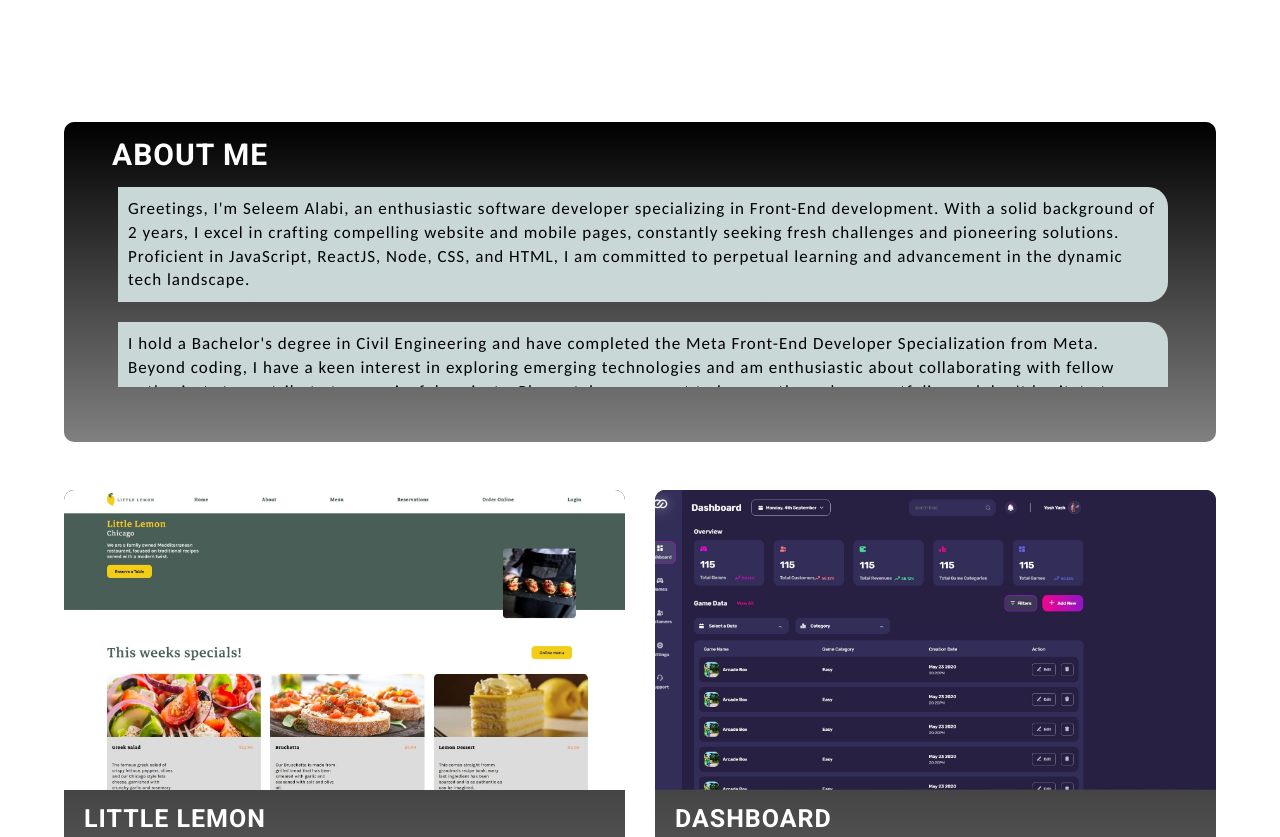
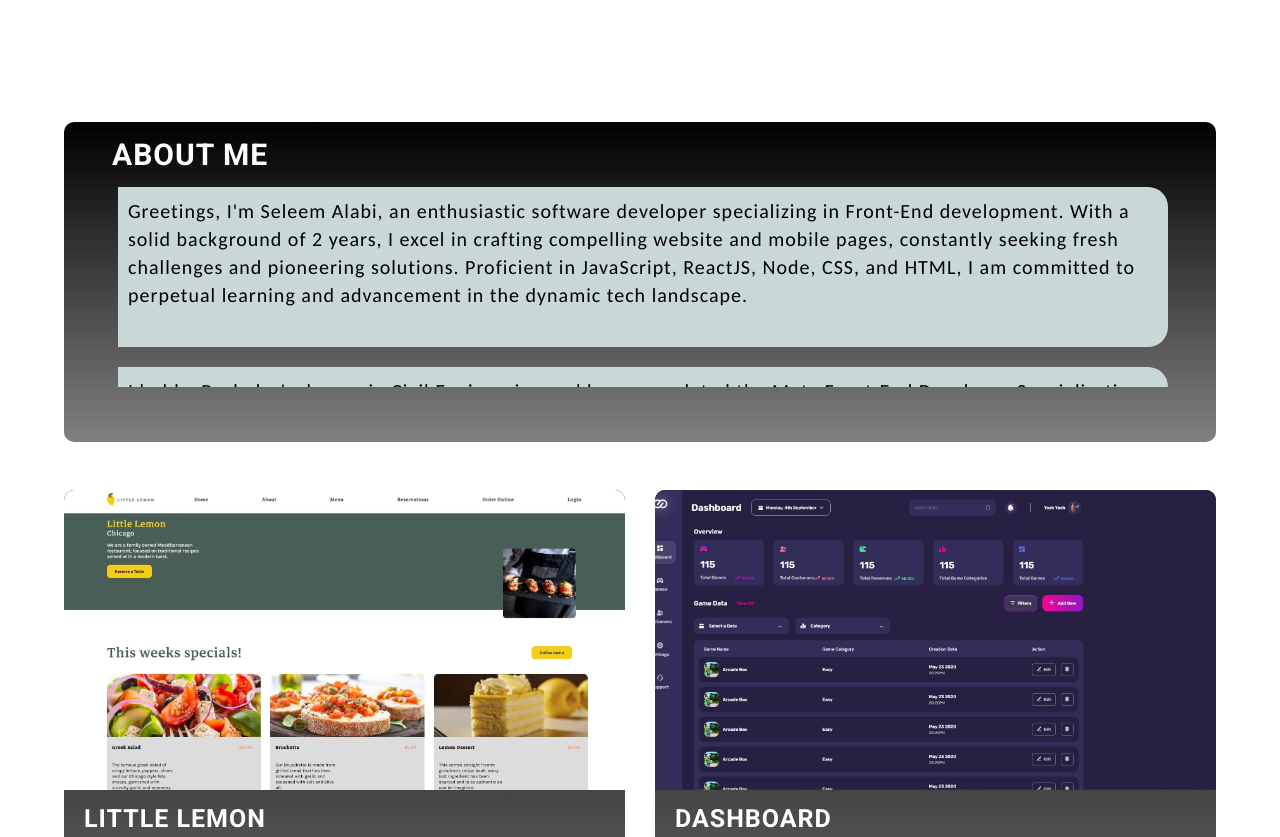
Before and after one commit to leem-dev/labi-portfolio, a React (Create React App) app: page / in a window 1280 px wide. Shown: the part 640-1477 px from the top of the page. Built offline with nearby package versions, Linux system fonts and the light colour scheme.

Commit message:
mobile responsiveness

```diff
--- a/src/component/main-component/about-main-component.jsx
+++ b/src/component/main-component/about-main-component.jsx
@@ -1,6 +1,5 @@
-// import { ReactComponent as Arrowright } from "../../assests/arrow-right.svg";
-import { useState, useEffect } from "react";
-import React from "react";
+import { useState } from "react";
+import "./main-styles.css";
 
 const AboutFolder = () => {
   const aboutMe = [
@@ -16,27 +15,14 @@
     },
   ];
 
-  const [showFirst, setShowFirst] = useState(true);
-  const [showSecond, setShowSecond] = useState(false);
-  const [timer, setTimer] = useState(0);
-
-  useEffect(() => {
-    const interval = setInterval(() => {
-      setTimer((prevTimer) => prevTimer + 1);
-    }, 1000);
-    return () => clearInterval(interval);
-  }, []);
+  const [scrollUp, setScrollUp] = useState(false);
 
   const handleMouseEnter = () => {
-    setTimer(0); // Reset the timer
-    setShowFirst(false);
-    setShowSecond(true);
+    setScrollUp(true);
   };
 
   const handleMouseLeave = () => {
-    setTimer(0); // Reset the timer
-    setShowFirst(true);
-    setShowSecond(false);
+    setScrollUp(false);
   };
 
   return (
@@ -47,12 +33,7 @@
     >
       <h3 id="about">About Me</h3>
       <div className="about-details">
-        <div className={`paragraph ${showFirst ? "show" : "hide"}`}>
-          {aboutMe.map((paragraph) => (
-            <p key={paragraph.id}>{paragraph.content}</p>
-          ))}
-        </div>
-        <div className={`paragraph ${showSecond ? "show" : "hide"}`}>
+        <div className={`paragraph ${scrollUp ? "scroll-up" : ""}`}>
           {aboutMe.map((paragraph) => (
             <p key={paragraph.id}>{paragraph.content}</p>
           ))}
--- a/src/component/main-component/main-styles.css
+++ b/src/component/main-component/main-styles.css
@@ -65,6 +65,9 @@
   margin: 3rem 0rem;
   padding: 0rem 3rem;
   border-radius: 10px;
+
+  position: relative;
+  overflow: hidden;
 }
 
 .about-container h3 {
@@ -78,44 +81,50 @@
 .about-details {
   color: black;
   height: 200px;
-  overflow: auto;
+  overflow: hidden;
 }
-
-/* .about-parag {
-  background: #c9d8d7;
-
-  display: flex;
-} */
 
 .about-details p {
   background: #c9d8d7;
   padding: 10px;
+  height: 20vh;
   border-top-right-radius: 20px;
   border-bottom-right-radius: 20px;
   margin-left: 6px;
   margin-bottom: 20px;
-  font-size: 17px;
+  font-size: 20px;
   font-family: "Carlito", sans-serif;
   letter-spacing: 1px;
   line-height: 1.4;
 }
 
 .paragraph {
-  max-height: 100%;
-  overflow: hidden;
-  transition: max-height 0.5s ease-in-out;
+  transition: transform 2s ease;
+}
+
+.show {
+  transform: translateY(0);
 }
 
 .hide {
-  max-height: 0;
+  transform: translateY(-100%);
 }
 
-.show {
-  max-height: 200px; /* Adjust based on your content height */
+.scroll-up {
+  animation: scrollUpAnimation 10s linear infinite;
+}
+
+@keyframes scrollUpAnimation {
+  0% {
+    transform: translateY(0);
+  }
+  100% {
+    transform: translateY(-100%);
+  }
 }
 
 /* Animation */
-@keyframes slideInFromTop {
+/* @keyframes slideInFromTop {
   from {
     transform: translateY(-100%);
   }
@@ -139,7 +148,7 @@
 
 .paragraph.hide {
   animation: slideInFromBottom 0.5s ease-in-out;
-}
+} */
 
 /* MOBILE RESPONSIVENESS */
 
```
